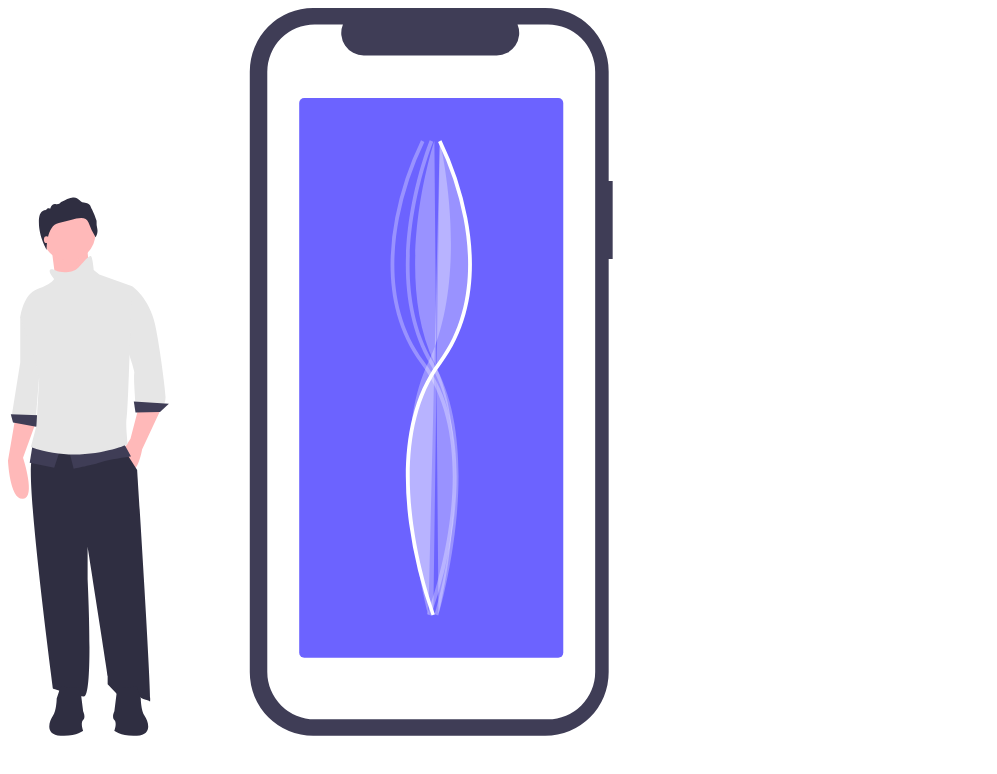
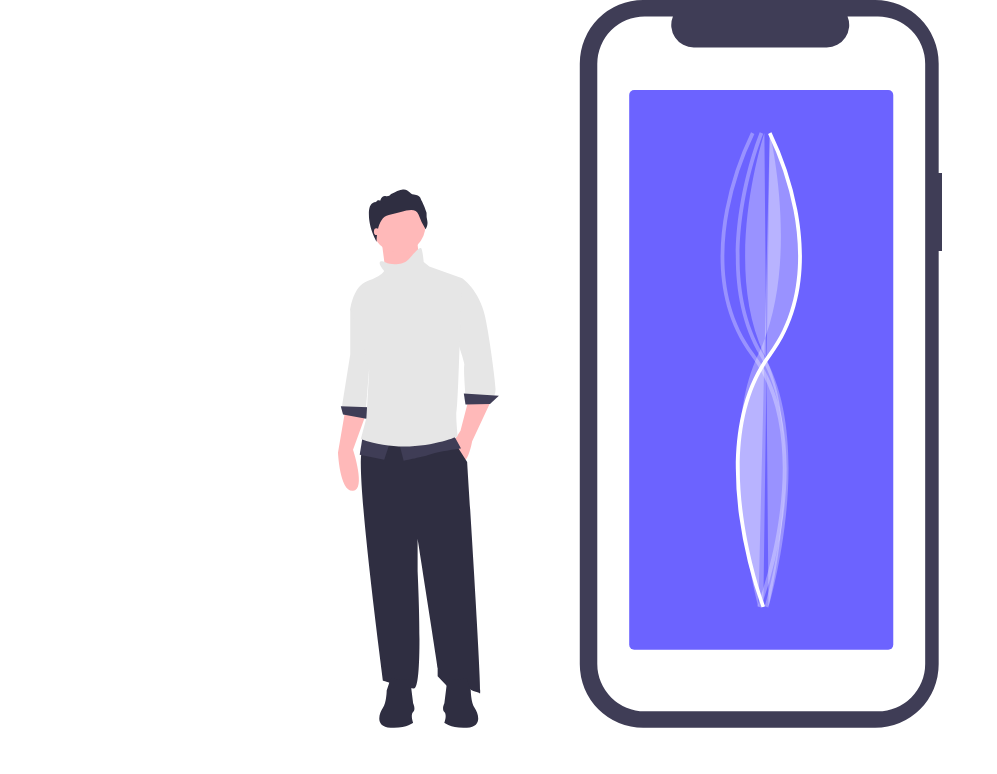
Before and after one commit to ALKEMIA-CHARLES/Animations-css, a plain HTML site: page index.html in a window 1280 px wide. Shown: the whole page, without its empty margins (0-997 px from the left). Drawn offline with Linux system fonts and the light colour scheme.

Commit message:
second commit

```diff
--- a/index.html
+++ b/index.html
@@ -1,13 +1,17 @@
 <!DOCTYPE html>
 <html lang="en">
+
 <head>
     <meta charset="UTF-8">
     <meta name="viewport" content="width=device-width, initial-scale=1.0">
+    <link rel="stylesheet" href="/styles.css">
     <title>Document</title>
 </head>
+
 <body>
-    <svg id="a94a9f60-17a5-42de-a684-10576d4e5b49" data-name="Layer 1" xmlns="http://www.w3.org/2000/svg" width="604.68219"
-        height="727.77805" viewBox="0 0 604.68219 727.77805">
+    <div class="">
+        <svg id="a94a9f60-17a5-42de-a684-10576d4e5b49" data-name="Layer 1" xmlns="http://www.w3.org/2000/svg"
+            width="604.68219" height="727.77805" viewBox="0 0 604.68219 727.77805">
             <path
                 d="M304.89621,496.24513l-7.2373,42.31058s1.67016,39.527,15.03143,38.41358,0-41.19715,0-41.19715l12.8045-35.07324Z"
                 transform="translate(-297.65891 -86.11098)" fill="#ffb9b9" />
@@ -26,11 +30,13 @@
             <path
                 d="M409.00259,402.71645c0,1.11343,16.14484,46.76434,15.03144,48.43451s1.11346,30.6195,1.11346,30.6195h28.94934a19.71454,19.71454,0,0,0,1.11341-6.68063c0-3.897-5.01056-46.76434-10.57776-72.93008S421.807,364.3029,421.807,364.3029l-3.897,2.22687S409.00259,401.603,409.00259,402.71645Z"
                 transform="translate(-297.65891 -86.11098)" fill="#e6e6e6" />
-        <polygon points="127.488 404.567 151.984 404.01 160.892 395.659 125.818 393.432 127.488 404.567" fill="#3f3d56" />
+            <polygon points="127.488 404.567 151.984 404.01 160.892 395.659 125.818 393.432 127.488 404.567"
+                fill="#3f3d56" />
             <path
                 d="M358.34128,527.42134l5.01044,19.48514s20.04187-3.897,27.83593-6.6806,29.506-5.56717,29.506-5.56717l-7.23737-13.36124Z"
                 transform="translate(-297.65891 -86.11098)" fill="#3f3d56" />
-        <polygon points="24.496 437.413 21.712 454.671 46.208 459.682 52.332 441.31 24.496 437.413" fill="#3f3d56" />
+            <polygon points="24.496 437.413 21.712 454.671 46.208 459.682 52.332 441.31 24.496 437.413"
+                fill="#3f3d56" />
             <path
                 d="M343.86655,357.0656s-2.22681,5.01047-16.70154,10.02093-17.2583,28.39264-17.2583,28.39264,17.25824,46.76435,16.70154,50.10465,2.22686,11.13437,2.22686,11.13437l-2.78357,47.321-5.5672,21.15531c49.548,18.37167,96.869-2.7836,96.869-2.7836s-2.22693-20.59858-1.11346-26.16578,2.78363-56.78527,2.78363-56.78527l2.78357-75.157-32.84638-11.691-5.5672-4.45373s-1.1134-12.80457-2.78357-13.918-6.1239,4.45376-12.2478,11.13437-18.9284,5.56717-22.82544,3.3403-5.5672-1.11343-5.5672-1.11343C337.18594,349.82823,343.86655,357.0656,343.86655,357.0656Z"
                 transform="translate(-297.65891 -86.11098)" fill="#e6e6e6" />
@@ -68,5 +74,7 @@
                 transform="translate(-297.65891 -86.11098)" fill="#fff" opacity="0.3" style="isolation:isolate" />
             <path d="M729.42681,219.19467s68.24206,130.7783,0,221.7677-6.44807,252.0407-6.44807,252.0407"
                 transform="translate(-297.65891 -86.11098)" fill="#fff" opacity="0.3" style="isolation:isolate" /></svg>
+    </div>
 </body>
+
 </html>
--- a/styles.css
+++ b/styles.css
@@ -0,0 +1,9 @@
+*{
+    margin: 0;
+    padding: 0;
+    box-sizing: border-box ;
+}
+
+body{
+text-align: center;
+}
```
Lines whose indentation alone changed are shown as unchanged.
